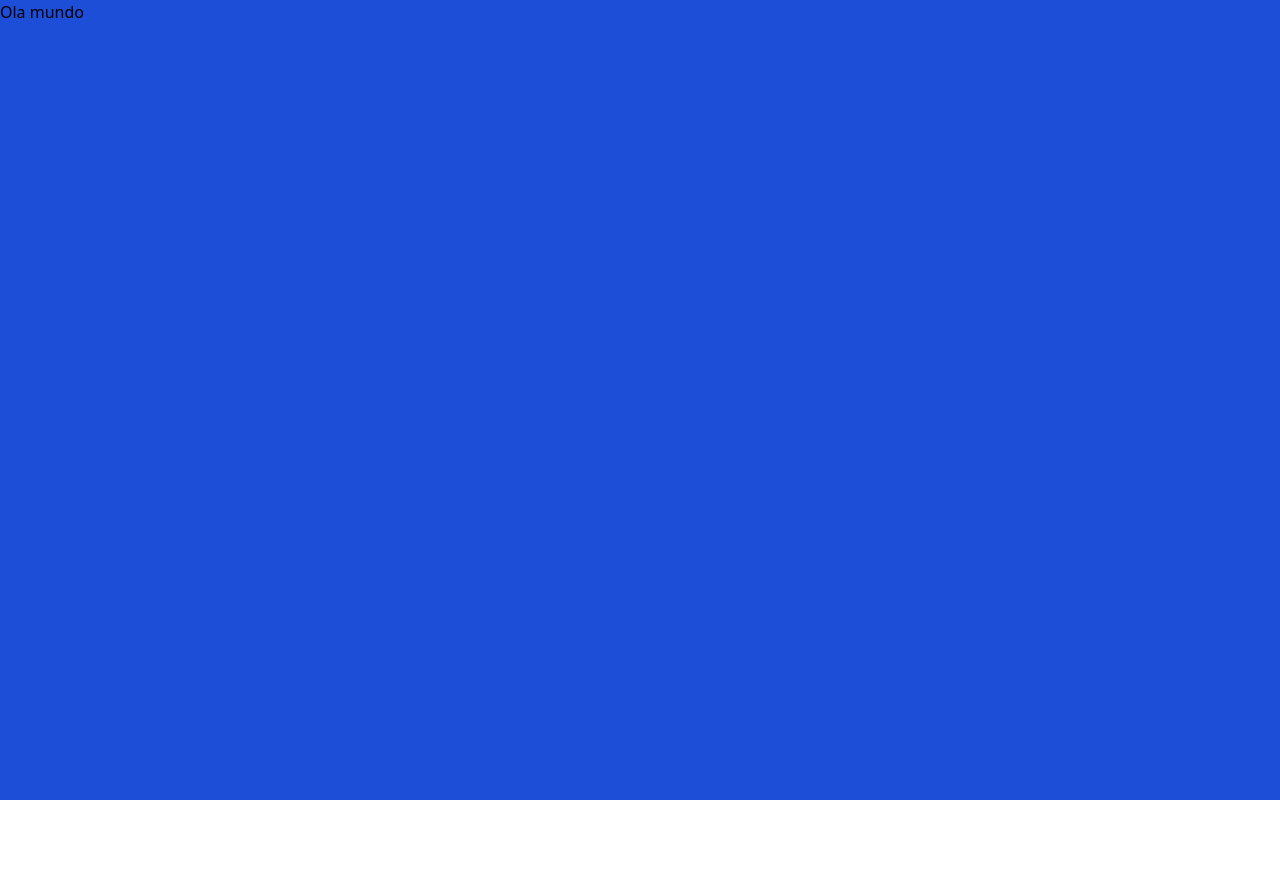
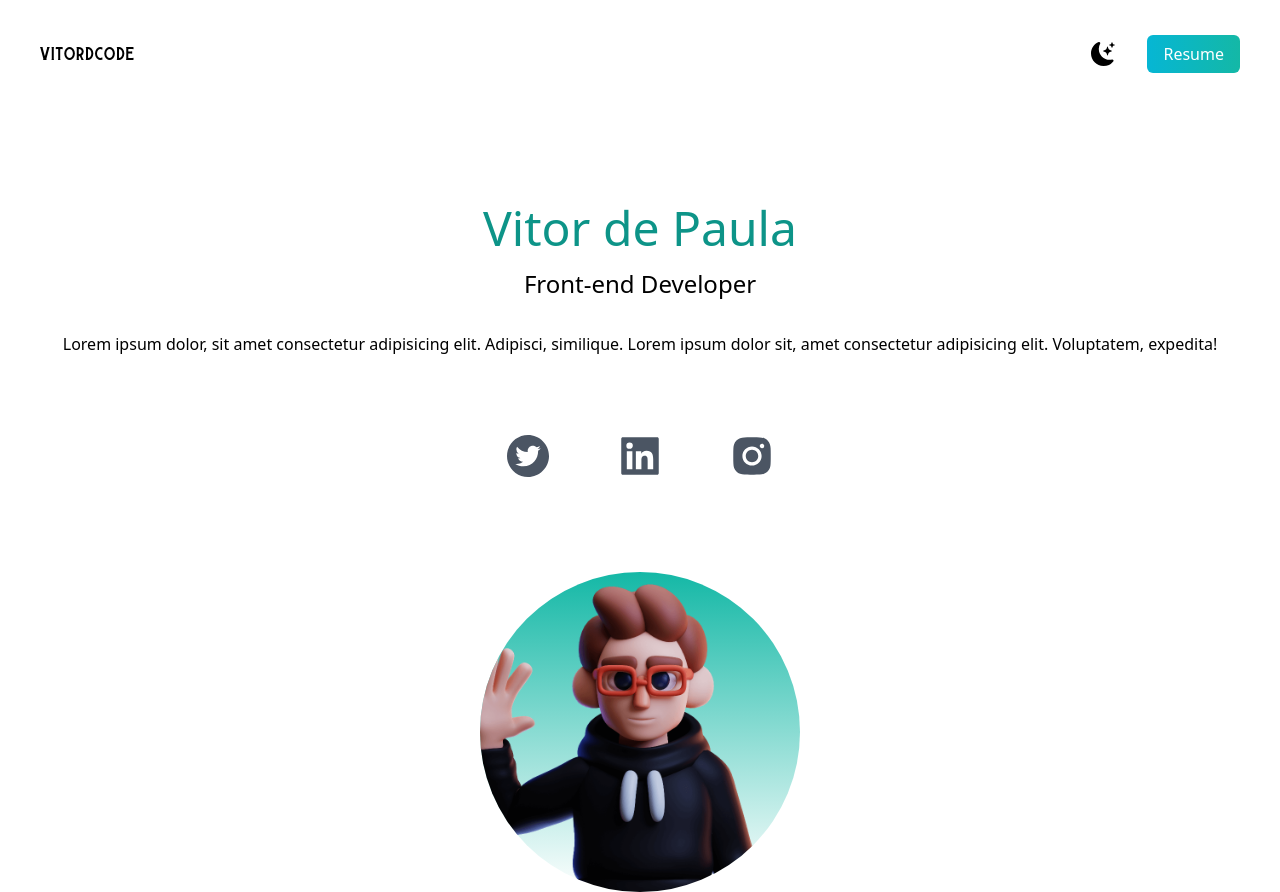
Before and after one commit to vitordcode/vitor, a Next.js app: page / in a window 1280 px wide. Before the commit the page ends 800 px from the top, so only its background shows below. Built offline with nearby package versions, Linux system fonts and the light colour scheme.

Commit message:
Header finalizado primeira versao

```diff
--- a/pages/index.js
+++ /dev/null
@@ -1,17 +0,0 @@
-import Head from 'next/head'
-
-export default function Home() {
-  return (
-    <>
-      <Head>
-        <title>Vitor de Paula</title>
-        <meta name="description" content="Meu portfolio pessoal" />
-        <meta name="viewport" content="width=device-width, initial-scale=1" />
-        <link rel="icon" href="/favicon.ico" />
-      </Head>
-      <main className='bg-blue-700 min-h-screen'>
-        <h1>Ola mundo</h1>
-      </main>
-    </>
-  )
-}
--- /dev/null
+++ b/pages/index.jsx
@@ -0,0 +1,48 @@
+import Head from 'next/head'
+
+import { BsFillMoonStarsFill } from 'react-icons/bs'
+import { AiFillTwitterCircle, AiFillLinkedin, AiFillInstagram } from "react-icons/ai"
+
+import Image from "next/image"
+import deved from "../public/dev-ed-wave.png"
+
+export default function Home() {
+  return (
+    <>
+      <Head>
+        <title>Vitor de Paula</title>
+        <meta name="description" content="Meu portfolio pessoal" />
+        <meta name="viewport" content="width=device-width, initial-scale=1" />
+        <link rel="icon" href="/favicon.ico" />
+      </Head>
+      <main className='bg-white px-10'>
+        <section className="min-h-screen">
+          <nav className="py-10 mb-12 flex justify-between">
+            <h1 className='text-xl font-burtons'>vitordcode</h1>
+            <ul className='flex items-center'>
+              <li>
+                <BsFillMoonStarsFill className='cursor-pointer text-2xl' />
+              </li>
+              <li>
+                <a className='bg-gradient-to-r from-cyan-500 to-teal-500 text-white px-4 py-2 rounded-md ml-8 ' href="#">Resume</a>
+              </li>
+            </ul>
+          </nav>
+          <div className='text-center py-10'>
+            <h2 className='text-5xl py-2 text-teal-600 font-medium'>Vitor de Paula</h2>
+            <h3 className='text-2xl py-2'>Front-end Developer</h3>
+            <p className='text-md py-5 leading-8 text-gtay-800'>Lorem ipsum dolor, sit amet consectetur adipisicing elit. Adipisci, similique. Lorem ipsum dolor sit, amet consectetur adipisicing elit. Voluptatem, expedita!</p>
+          </div>
+          <div className='text-5xl flex justify-center gap-16 py-3 text-gray-600'>
+            <AiFillTwitterCircle />
+            <AiFillLinkedin />
+            <AiFillInstagram />
+          </div>
+          <div className='relative bg-gradient-to-b overflow-hidden from-teal-500 rounded-full w-80 h-80 mt-20 mx-auto'>
+            <Image src={deved} layout='fill' objectFit='cover' />
+          </div>
+        </section>
+      </main>
+    </>
+  )
+}
--- a/tailwind.config.js
+++ b/tailwind.config.js
@@ -5,7 +5,11 @@ module.exports = {
     "./components/**/*.{js,ts,jsx,tsx",
   ],
   theme: {
-    extend: {},
+    extend: {
+      fontFamily: {
+        burtons: "burtons",
+      }
+    },
   },
   plugins: [],
 }
```
Also changed, not shown: public/dev-ed-wave.png (added).
